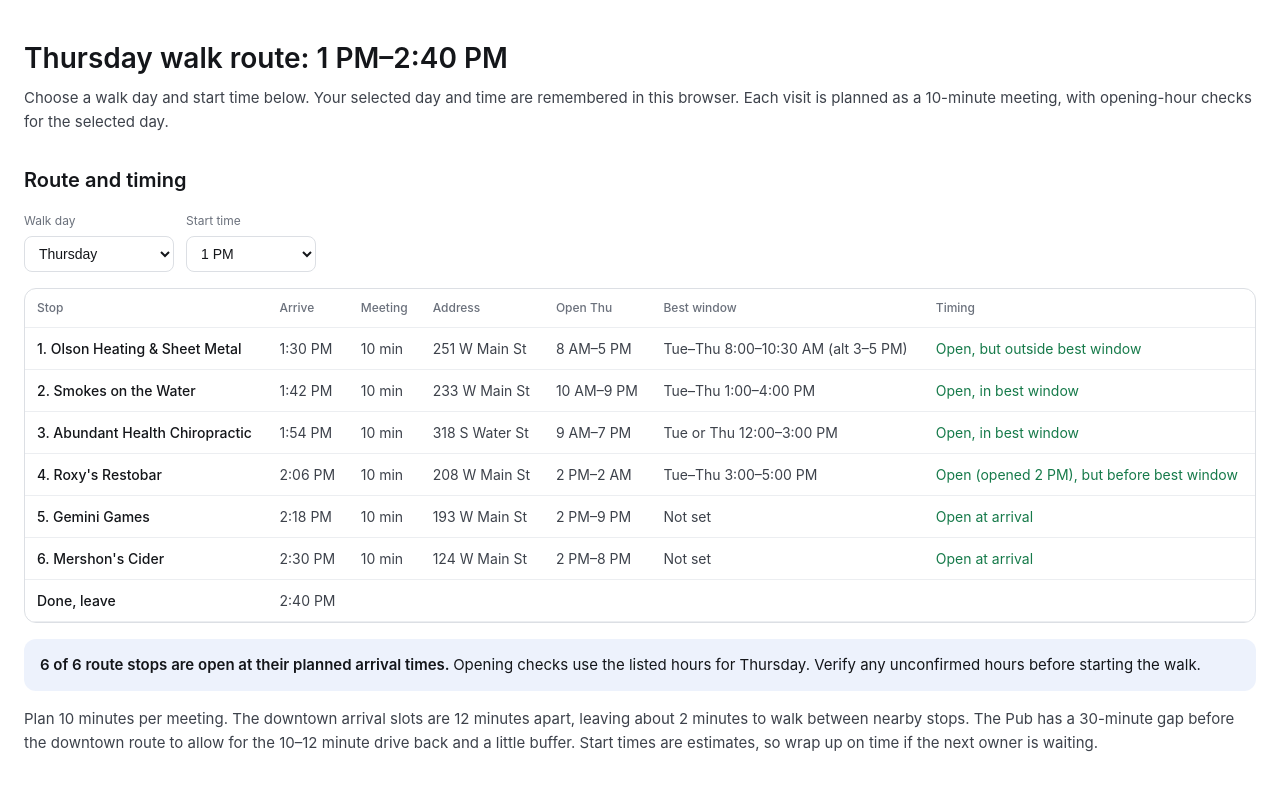
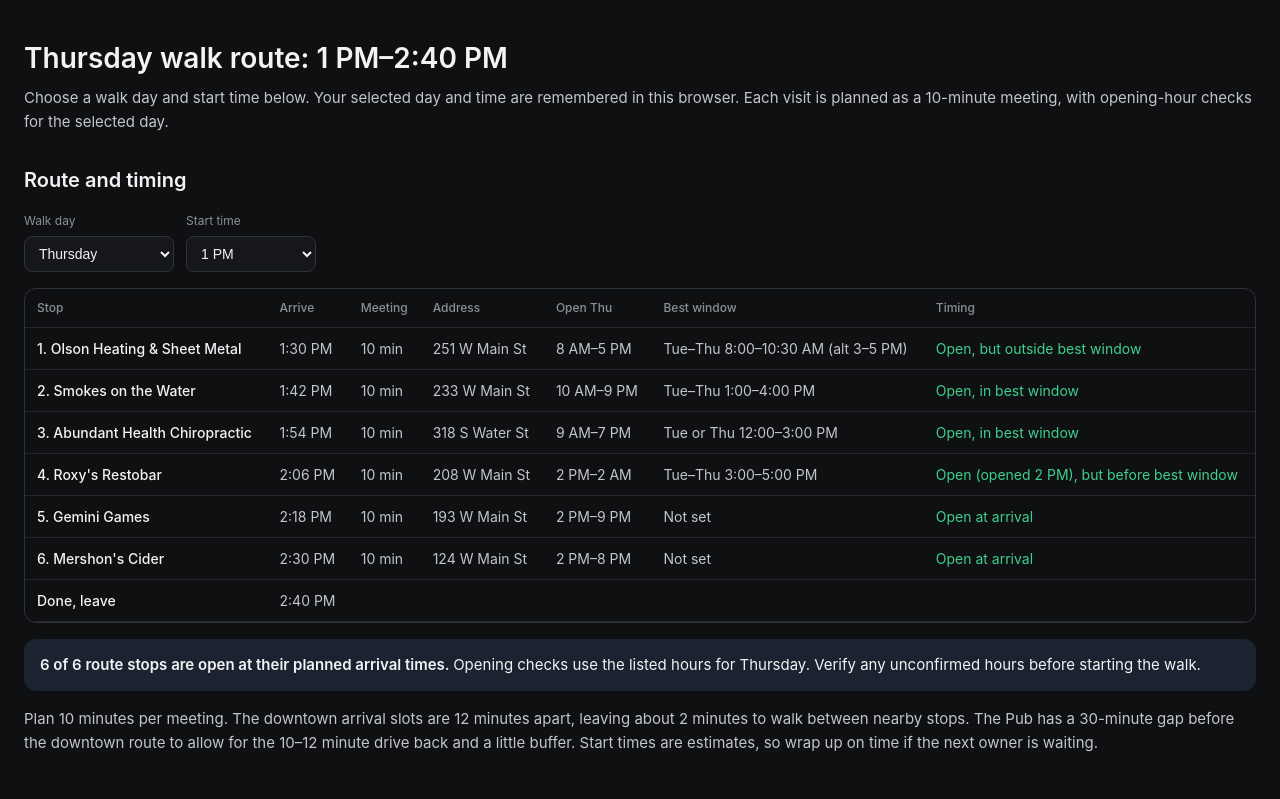
Before and after one commit to madisondesignprojects-ship-it/Website-Hub-Dashboard, a React (Vite) app: page / in a window 1280 px wide. Shown: the top 799 px of the page. Built offline with nearby package versions, Linux system fonts and the light colour scheme.

Commit message:
Always render dashboard in dark theme (ignore prefers-color-scheme, dark first paint)

```diff
--- a/index.html
+++ b/index.html
@@ -1,11 +1,14 @@
 <!doctype html>
-<html lang="en">
+<html lang="en" style="color-scheme: dark; background: #0f1012">
   <head>
     <meta charset="UTF-8" />
     <meta name="viewport" content="width=device-width, initial-scale=1.0" />
     <link rel="preconnect" href="https://fonts.googleapis.com" />
     <link rel="preconnect" href="https://fonts.gstatic.com" crossorigin />
     <link href="https://fonts.googleapis.com/css2?family=Press+Start+2P&display=swap" rel="stylesheet" />
+    <meta name="color-scheme" content="dark" />
+    <meta name="theme-color" content="#0f1012" />
+    <style>html,body{background:#0f1012;color:#f2f3f5;color-scheme:dark}</style>
     <title>Website Hub: Current Sites vs. Demos</title>
   </head>
   <body>
--- a/src/kit.tsx
+++ b/src/kit.tsx
@@ -1,6 +1,6 @@
 // Plain-React stand-ins for the components the dashboard was first built with.
-// Same names and props, so App.tsx reads the same; styling follows the system light/dark setting.
-import { useEffect, useState, isValidElement } from "react";
+// Same names and props, so App.tsx reads the same; always rendered in the dark theme.
+import { useEffect, isValidElement } from "react";
 import type { CSSProperties, ReactNode } from "react";
 
 type Tone = "success" | "warning" | "danger";
@@ -12,13 +12,6 @@ const palettes = {
     text: { primary: "#f2f3f5", secondary: "#c2c5cc", tertiary: "#8b8f98", accent: "#6ea8ff", success: "#3fcf8e", warning: "#f2b84b", danger: "#ff6b6b", onColor: "#ffffff" },
     fill: { accent: "#2f6fe4", secondary: "#24262b", successSubtle: "rgba(63,207,142,.14)", warningSubtle: "rgba(242,184,75,.14)", dangerSubtle: "rgba(255,107,107,.14)", accentSubtle: "rgba(110,168,255,.12)" },
     border: { subtle: "#24262b", default: "#30333a", strong: "#454952" },
-  },
-  light: {
-    bg: "#ffffff",
-    paper: "#ffffff",
-    text: { primary: "#14161a", secondary: "#3d424b", tertiary: "#6b717c", accent: "#1f5fd6", success: "#167a4a", warning: "#9a6200", danger: "#c42b2b", onColor: "#ffffff" },
-    fill: { accent: "#2563eb", secondary: "#f1f2f4", successSubtle: "rgba(22,122,74,.10)", warningSubtle: "rgba(154,98,0,.10)", dangerSubtle: "rgba(196,43,43,.10)", accentSubtle: "rgba(31,95,214,.08)" },
-    border: { subtle: "#eceef1", default: "#dcdfe4", strong: "#c3c7ce" },
   },
 };
 
@@ -35,21 +28,9 @@ const base = {
   },
 };
 
-function useDark(): boolean {
-  const q = typeof window !== "undefined" ? window.matchMedia("(prefers-color-scheme: dark)") : null;
-  const [dark, setDark] = useState<boolean>(q ? q.matches : true);
-  useEffect(() => {
-    if (!q) return;
-    const f = (e: MediaQueryListEvent) => setDark(e.matches);
-    q.addEventListener("change", f);
-    return () => q.removeEventListener("change", f);
-  }, []);
-  return dark;
-}
-
 export function useGrokTheme() {
-  const dark = useDark();
-  return { ...base, ...(dark ? palettes.dark : palettes.light), kind: dark ? "dark" : "light" };
+  // Dark only: ignore OS/browser prefers-color-scheme.
+  return { ...base, ...palettes.dark, kind: "dark" as const };
 }
 
 const toneColor = (t: ReturnType<typeof useGrokTheme>, tone?: Tone | "info" | "neutral" | "accent") =>
--- a/src/styles.css
+++ b/src/styles.css
@@ -1,5 +1,6 @@
 * { box-sizing: border-box; }
-html, body { margin: 0; }
+html { color-scheme: dark; }
+html, body { margin: 0; background: #0f1012; color: #f2f3f5; }
 body {
   font-family: -apple-system, BlinkMacSystemFont, "Segoe UI", Roboto, Helvetica, Arial, sans-serif;
   -webkit-font-smoothing: antialiased;
```
